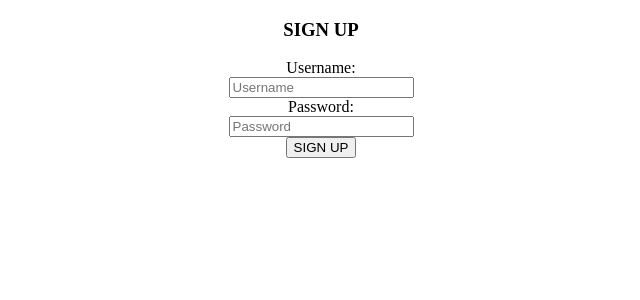
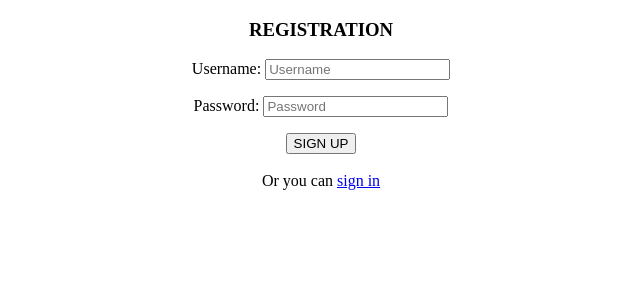
Before and after one commit to bukinrr/Django_friday_party, a Django app: page /registration/ in a window 1280 px wide. Shown: the top 300 px of the page, without its empty margins (319-959 px from the left). Run offline with Django 3.2, Linux system fonts and the light colour scheme.

Commit message:
save again

```diff
--- a/mysite/settings.py
+++ b/mysite/settings.py
@@ -11,6 +11,7 @@ https://docs.djangoproject.com/en/3.1/ref/settings/
 """
 
 from pathlib import Path
+import os
 
 # Build paths inside the project like this: BASE_DIR / 'subdir'.
 BASE_DIR = Path(__file__).resolve().parent.parent
@@ -25,7 +26,7 @@ SECRET_KEY = 'ig%4m34(=nqq@g$l)+n5m7s^8j844i3a6m042unj&50g4408tf'
 # SECURITY WARNING: don't run with debug turned on in production!
 DEBUG = True
 
-ALLOWED_HOSTS = []
+ALLOWED_HOSTS = ['127.0.0.1', 'localhost']
 
 
 # Application definition
--- a/user_profile/forms.py
+++ b/user_profile/forms.py
@@ -6,10 +6,11 @@ from rest_framework.renderers import JSONRenderer
 class UserForm(forms.ModelForm):
     username = forms.CharField(widget=forms.TextInput(attrs={'placeholder': 'Username'}))
     password = forms.CharField(widget=forms.PasswordInput(attrs={'placeholder': 'Password'}))
+
     class Meta:
         model = User
         fields = ['username', 'password']
-        json =JSONRenderer().render(fields)
+        json = JSONRenderer().render(fields)
 
     def save(self, commit=True):
         username = self.cleaned_data['username']
--- a/user_profile/templates/index.html
+++ b/user_profile/templates/index.html
@@ -8,6 +8,5 @@
       <header><h3> Welcome, {{user.username}}! </h3>
       <div class="logout"><a href="/logout">LOGOUT</a></div>
       </header>
-
   </body>
 </html>
--- a/user_profile/templates/registration.html
+++ b/user_profile/templates/registration.html
@@ -5,27 +5,20 @@
     <title>Title </title>
   </head>
   <body>
+    <main>
     <div align="center">
+			<header><h3>REGISTRATION</h3></header>
       <form method="post" action="{% url 'registration' %}">
-        {% csrf_token %}
-        <h3> SIGN UP </h3>
-        <div class="form-group">
-            <label for="username"> Username: </label>
+        {%csrf_token%}
+        {{form.as_p}}
+        <input type="submit" value="SIGN UP">
+        </form>
+        {% if invalid%}
+       <p>This username is already taken! Please choose another oneq12e312312!</p>
+       {% endif %}
+    </div>
     <br>
-            <input type="text" name="username" id="username" placeholder="Username">
-        </div>
-        <div class="form-group">
-            <label for="password"> Password: </label>
-            <br>
-            <input type="password" name="password" id="password" placeholder="Password">
-        </div>
-        <div class="form-group">
-            <input type="submit" value="SIGN UP">
-        </div>
-        {% if invalid %}
-            <p> Пароль Bullshit oneq12e312312! </p>
-        {% endif %}
-    </form>
-</div>
+    <div align="center">Or you can <a href="/login">sign in</a></div>
+  </main>
   </body>
 </html>
```
Also changed, not shown: user_profile/static/css/style.css (+6 -6 lines), user_profile/migrations/0001_initial.py, user_profile/migrations/0002_auto_20210327_2238.py. Lines whose indentation alone changed are shown as unchanged.
